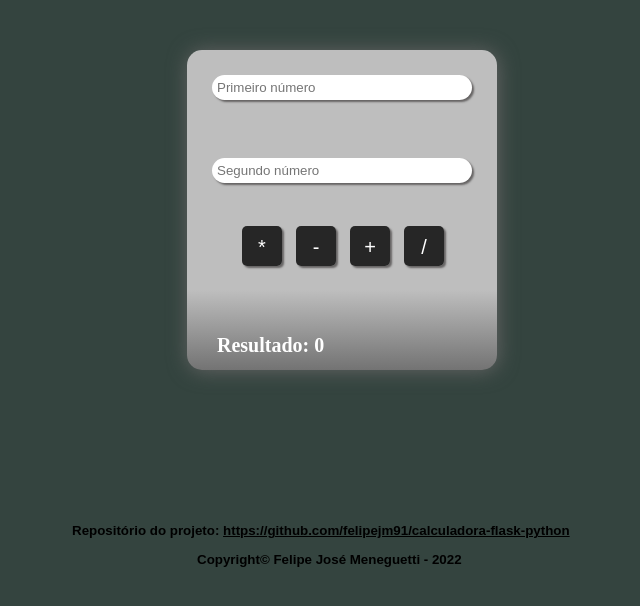
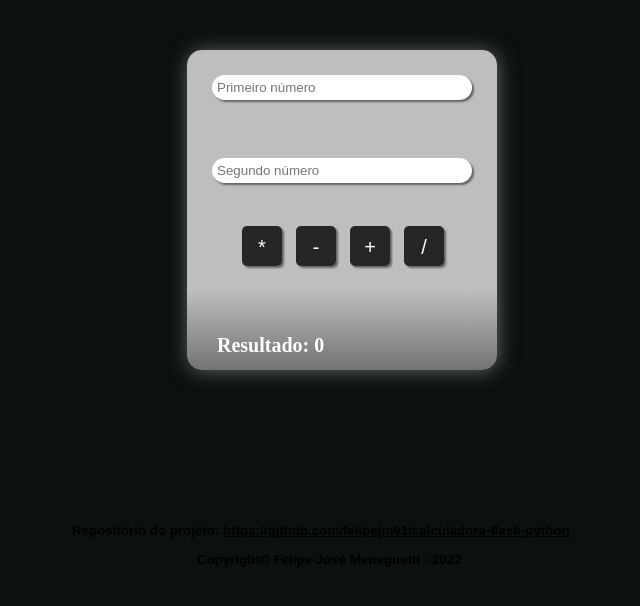
Before and after one commit to felipejm91/calculadora-flask-python, a Flask app: page / in a window 1280 px wide. Shown: the top 606 px of the page, without its empty margins (298-938 px from the left). Run offline with Flask 2, Linux system fonts and the light colour scheme.

Commit message:
atualização

```diff
--- a/k8s/deployment.yaml
+++ b/k8s/deployment.yaml
@@ -18,6 +18,6 @@ spec:
         resources:
           limits:
             memory: "10Mi"
-            cpu: "100m"
+            cpu: "10m"
         ports:
         - containerPort: 5000
--- a/static/style.css
+++ b/static/style.css
@@ -6,7 +6,7 @@ body {
     margin: auto;
     padding: 50px;
     /*background-color: #e8e8ef;*/
-    background-color: rgb(52, 68, 63);
+    background-color: rgb(10, 17, 15);
 }
 
 div#calculadora {
```
